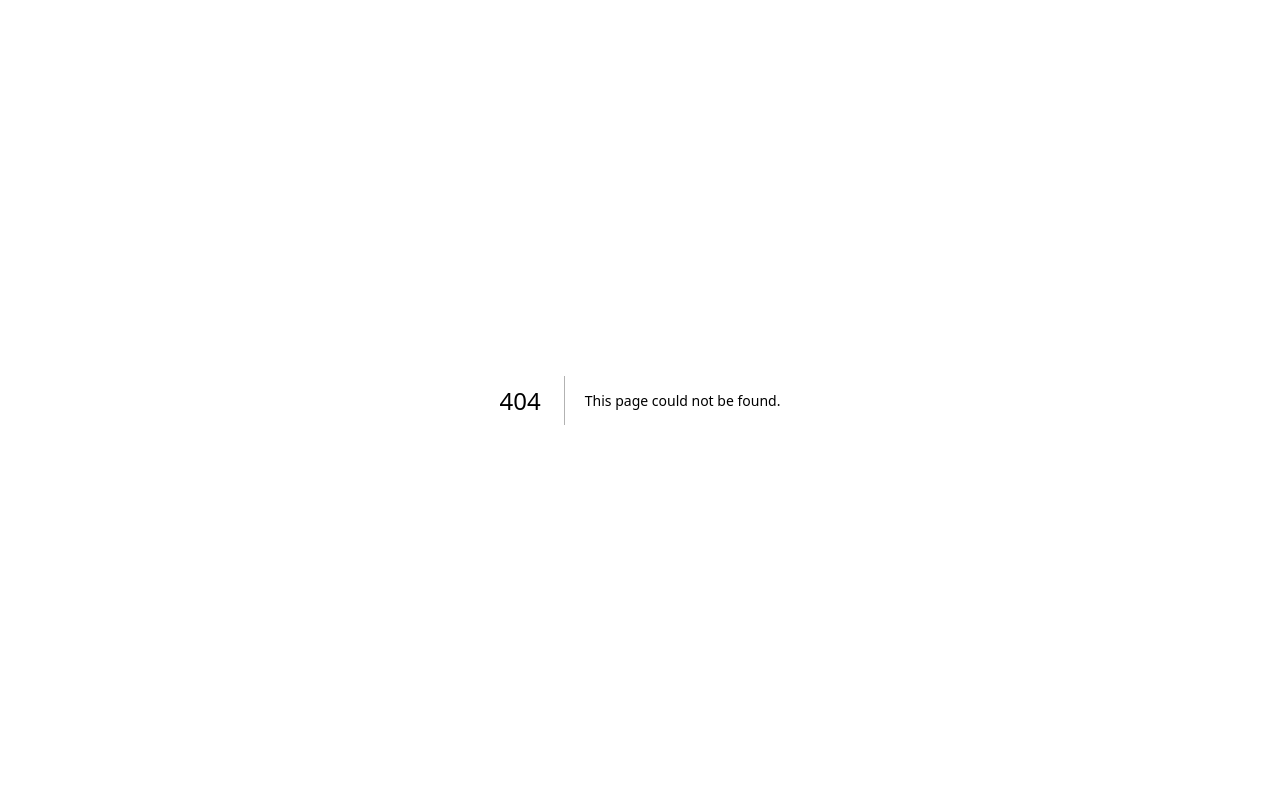
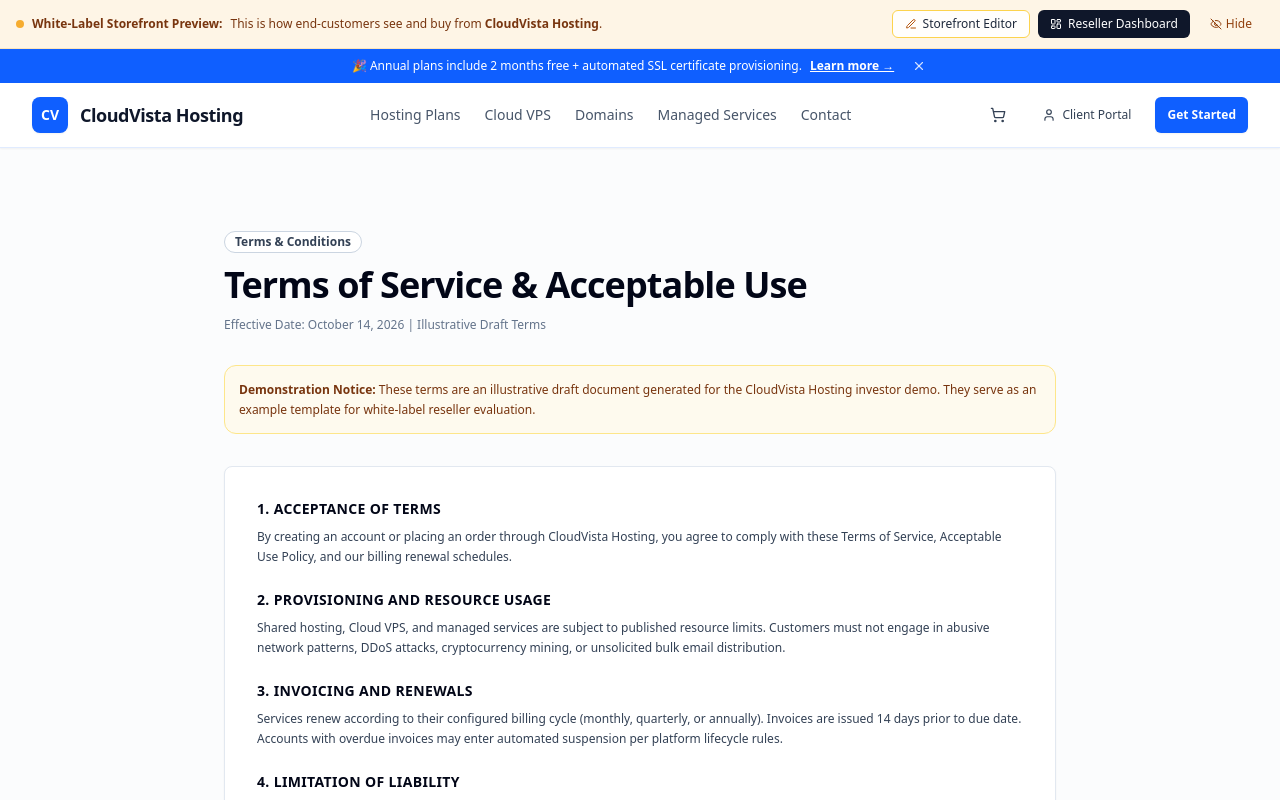
Before and after one commit to eshanized/Runstead, a Next.js app: page /demo/storefront-preview/terms in a window 1280 px wide. Before the commit this address had no page. Shown: the top 800 px of the page. Built offline with nearby package versions, Linux system fonts and the light colour scheme.

Commit message:
feat(storefront): add storefront preview terms page

```diff
--- /dev/null
+++ b/app/demo/storefront-preview/terms/page.tsx
@@ -0,0 +1,63 @@
+'use client';
+
+import { useDemo } from '@/lib/demo/store';
+import { StorefrontLayout } from '@/components/storefront/storefront-layout';
+import { Badge } from '@/components/ui/badge';
+import { Card } from '@/components/ui/card';
+
+export default function TermsOfServicePage() {
+  const { state } = useDemo();
+  const config = state.publishedStorefront || state.storefront;
+
+  return (
+    <StorefrontLayout overrideConfig={config}>
+      <div className="bg-slate-50/60 py-12 sm:py-20">
+        <div className="mx-auto max-w-4xl px-4 sm:px-6 lg:px-8 space-y-8">
+          <div className="space-y-3">
+            <Badge variant="outline" className="border-slate-300 text-slate-700 bg-white">
+              Terms & Conditions
+            </Badge>
+            <h1 className="text-3xl font-extrabold tracking-tight text-slate-950 sm:text-4xl">
+              Terms of Service & Acceptable Use
+            </h1>
+            <p className="text-xs text-slate-500">Effective Date: October 14, 2026 | Illustrative Draft Terms</p>
+          </div>
+
+          <div className="rounded-xl border border-amber-200 bg-amber-50/80 p-3.5 text-xs text-amber-900 leading-relaxed">
+            <strong>Demonstration Notice:</strong> These terms are an illustrative draft document generated for the {config.businessName} investor demo. They serve as an example template for white-label reseller evaluation.
+          </div>
+
+          <Card className="border border-slate-200 bg-white p-6 sm:p-8 space-y-6 text-xs text-slate-700 leading-relaxed">
+            <section className="space-y-2">
+              <h2 className="text-sm font-bold text-slate-950 uppercase tracking-wide">1. Acceptance of Terms</h2>
+              <p>
+                By creating an account or placing an order through {config.businessName}, you agree to comply with these Terms of Service, Acceptable Use Policy, and our billing renewal schedules.
+              </p>
+            </section>
+
+            <section className="space-y-2">
+              <h2 className="text-sm font-bold text-slate-950 uppercase tracking-wide">2. Provisioning and Resource Usage</h2>
+              <p>
+                Shared hosting, Cloud VPS, and managed services are subject to published resource limits. Customers must not engage in abusive network patterns, DDoS attacks, cryptocurrency mining, or unsolicited bulk email distribution.
+              </p>
+            </section>
+
+            <section className="space-y-2">
+              <h2 className="text-sm font-bold text-slate-950 uppercase tracking-wide">3. Invoicing and Renewals</h2>
+              <p>
+                Services renew according to their configured billing cycle (monthly, quarterly, or annually). Invoices are issued 14 days prior to due date. Accounts with overdue invoices may enter automated suspension per platform lifecycle rules.
+              </p>
+            </section>
+
+            <section className="space-y-2">
+              <h2 className="text-sm font-bold text-slate-950 uppercase tracking-wide">4. Limitation of Liability</h2>
+              <p>
+                {config.businessName} provides automated infrastructure orchestration tools. Customers maintain responsibility for application code, database data backups, and third-party software updates.
+              </p>
+            </section>
+          </Card>
+        </div>
+      </div>
+    </StorefrontLayout>
+  );
+}
```
